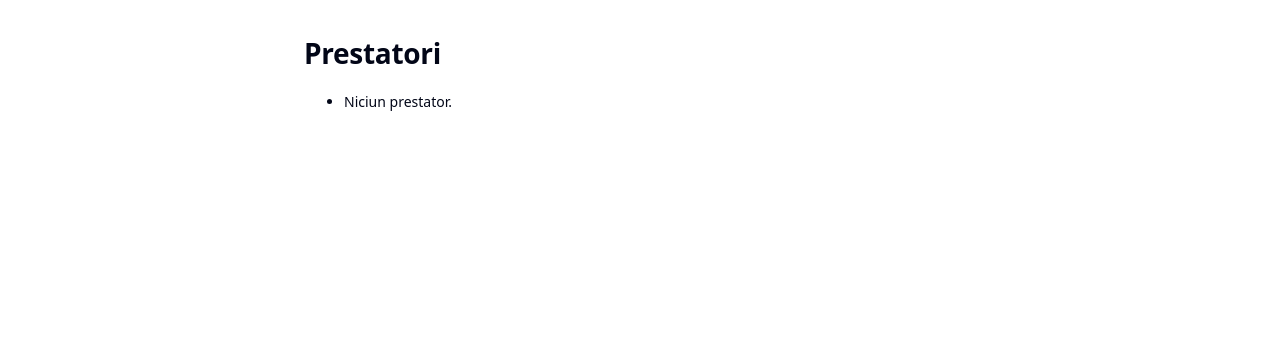
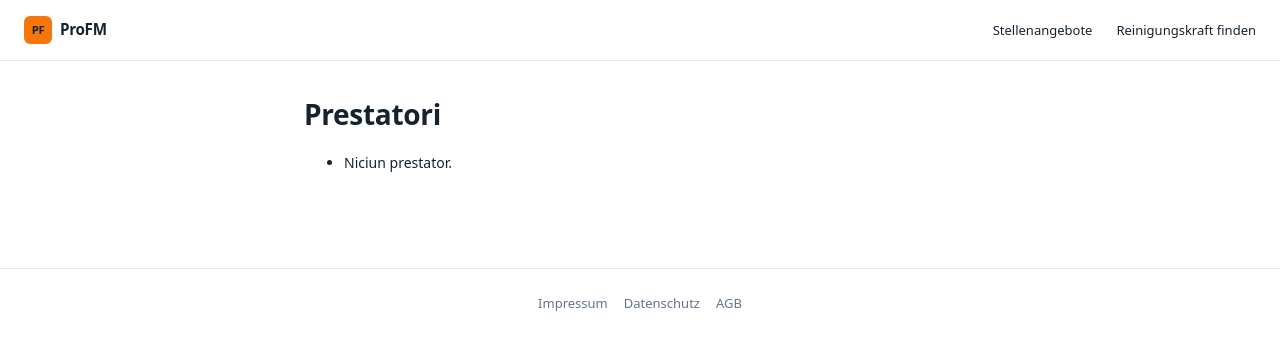
Before and after one commit to Geronimo1975/Cleaning_SaaS, a Django app: page /reinigungskraft/ in a window 1280 px wide. Shown: the top 350 px of the page. Run offline with Django 5.2, Linux system fonts and the light colour scheme; parts of the project's set-up code (start-up, migrations or seed data) failed here and were passed over.

Commit message:
Retensează paleta ProFM în portocaliu/albastru/alb și adaugă chrome public
--primary devine portocaliu (butoane, brand-mark, stare activă în meniu),
--accent devine albastru (linkuri, badge info); fundalul rămâne alb. Stiva
de fonturi de sistem rămâne neschimbată — profm.css exclude deliberat
Google Fonts (LG München I, GDPR), așa că nu s-au introdus fonturi noi.

base.html primește un antet minimal (brand + linkuri către /jobs/ și
/reinigungskraft/) și un subsol cu Impressum/Datenschutz/AGB, singurul loc
unde paginile publice aveau chrome. _base_legal.html renunță la linkurile
legale duplicate, acum moștenite din base.html.

app.html (shell-ul dashboard-ului) nu a necesitat nicio modificare — folosea
deja exact clasele re-tensate aici.

Co-Authored-By: Claude Sonnet 5 <noreply@anthropic.com>
Claude-Session: https://claude.ai/code/session_01SPQADdLXRf3n2Nhxn2NzMV

```diff
--- a/static/css/profm.css
+++ b/static/css/profm.css
@@ -15,20 +15,21 @@
 
 :root {
   --background: #ffffff;
-  --foreground: #020617;
+  --foreground: #16232e;
   --card: #ffffff;
   --muted: #f1f5f9;
   --muted-foreground: #64748b;
   --border: #e2e8f0;
   --input: #e2e8f0;
-  --ring: #0f172a;
-  --primary: #0f172a;
-  --primary-foreground: #f8fafc;
-  --accent: #0369a1;
+  --ring: #1d4e89;
+  --primary: #f5760a;
+  --primary-foreground: #16232e;
+  --primary-hover: #c9560a;
+  --accent: #1d4e89;
   --success: #15803d;
   --warning: #b45309;
   --destructive: #dc2626;
-  --sidebar: #f8fafc;
+  --sidebar: #f6f8fb;
 
   --radius: 0.5rem;
   --radius-sm: 0.375rem;
@@ -189,7 +190,7 @@ td:has(+ td:last-child), td:last-child { white-space: nowrap; }
 }
 .btn:hover, button:hover, input[type="submit"]:hover { background: var(--muted); text-decoration: none; }
 .btn-primary, button.primary { background: var(--primary); color: var(--primary-foreground); border-color: var(--primary); }
-.btn-primary:hover, button.primary:hover { background: #1e293b; }
+.btn-primary:hover, button.primary:hover { background: var(--primary-hover); border-color: var(--primary-hover); }
 .btn-danger, button.danger { color: var(--destructive); border-color: #fecaca; background: #fff; }
 .btn-danger:hover, button.danger:hover { background: #fef2f2; }
 .btn-ghost { border-color: transparent; background: transparent; }
@@ -225,7 +226,7 @@ input[type="checkbox"], input[type="radio"] { width: 1rem; height: 1rem; accent-
 .badge-ok      { background: #f0fdf4; color: var(--success);     border-color: #bbf7d0; }
 .badge-warn    { background: #fffbeb; color: var(--warning);     border-color: #fde68a; }
 .badge-danger  { background: #fef2f2; color: var(--destructive); border-color: #fecaca; }
-.badge-info    { background: #f0f9ff; color: var(--accent);      border-color: #bae6fd; }
+.badge-info    { background: #eaf1fb; color: var(--accent);      border-color: #cfe0f5; }
 
 /* --- Mesaje și alerte ---------------------------------------------------- */
 
@@ -261,6 +262,23 @@ form.inline p { margin: 0; }
 
 /* --- Pagini publice ------------------------------------------------------ */
 
+.public-header {
+  display: flex; align-items: center; justify-content: space-between;
+  gap: var(--sp-4); padding: var(--sp-4) var(--sp-5);
+  border-bottom: 1px solid var(--border); background: var(--background);
+}
+.public-nav { display: flex; gap: var(--sp-5); }
+.public-nav a { color: var(--foreground); font-weight: 500; font-size: 0.8125rem; }
+.public-nav a:hover { color: var(--accent); text-decoration: none; }
+
+.public-footer {
+  display: flex; gap: var(--sp-4); justify-content: center; flex-wrap: wrap;
+  padding: var(--sp-5); margin-top: var(--sp-7);
+  border-top: 1px solid var(--border); font-size: 0.8125rem;
+}
+.public-footer a { color: var(--muted-foreground); }
+.public-footer a:hover { color: var(--accent); }
+
 .public { max-width: 44rem; margin: 0 auto; padding: var(--sp-6) var(--sp-4); }
 .public h1 { font-size: 1.75rem; margin-bottom: var(--sp-4); }
 .public table { margin: var(--sp-4) 0; }
--- a/templates/base.html
+++ b/templates/base.html
@@ -7,11 +7,27 @@
   <link rel="stylesheet" href="{% static 'css/profm.css' %}">
 </head>
 <body>
+  <header class="public-header">
+    <a class="brand" href="{% url 'jobs:list' %}">
+      <span class="brand-mark">PF</span> ProFM
+    </a>
+    <nav class="public-nav">
+      <a href="{% url 'jobs:list' %}">Stellenangebote</a>
+      <a href="{% url 'public:providers' %}">Reinigungskraft finden</a>
+    </nav>
+  </header>
+
   {% if messages %}
   <ul class="messages">
     {% for message in messages %}<li class="{{ message.tags }}">{{ message }}</li>{% endfor %}
   </ul>
   {% endif %}
   <main class="public">{% block content %}{% endblock %}</main>
+
+  <footer class="public-footer">
+    <a href="{% url 'legal:impressum' %}">Impressum</a>
+    <a href="{% url 'legal:datenschutz' %}">Datenschutz</a>
+    <a href="{% url 'legal:agb' %}">AGB</a>
+  </footer>
 </body>
 </html>
--- a/templates/legal/_base_legal.html
+++ b/templates/legal/_base_legal.html
@@ -12,8 +12,4 @@
 </section>
 {% endif %}
 {% block legal %}{% endblock %}
-<hr>
-<p><a href="{% url 'legal:impressum' %}">Impressum</a> ·
-   <a href="{% url 'legal:datenschutz' %}">Datenschutz</a> ·
-   <a href="{% url 'legal:agb' %}">AGB</a></p>
 {% endblock %}
```
